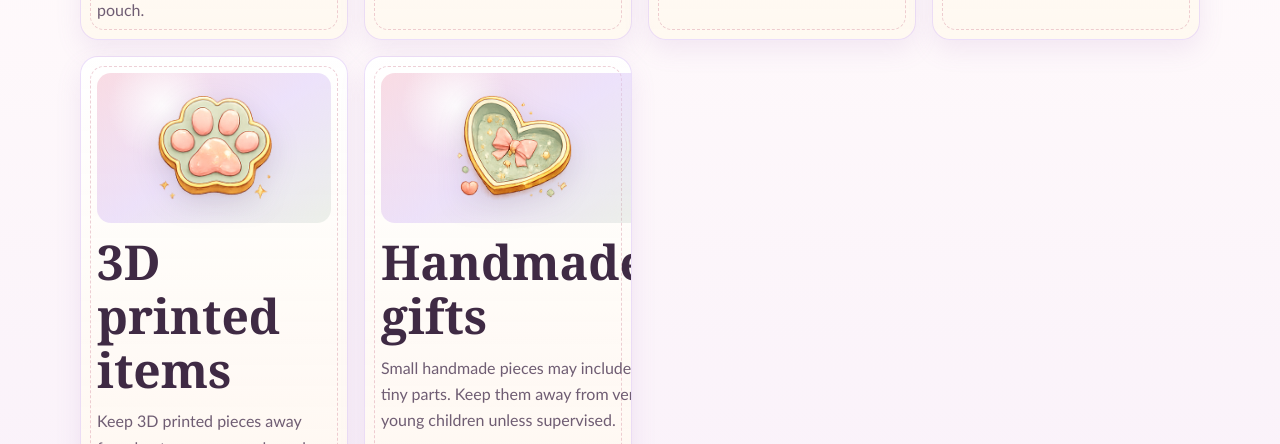
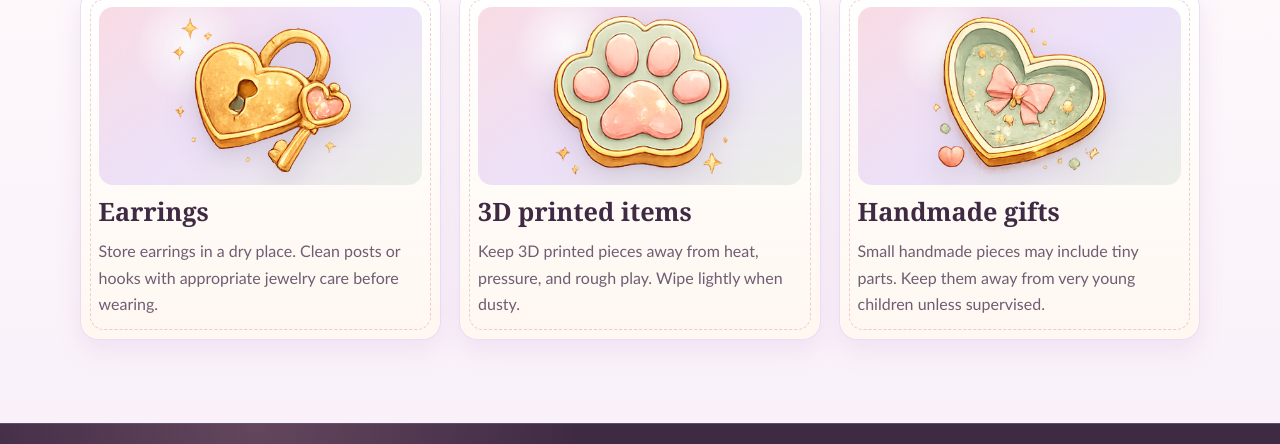
Before and after one commit to jsnwilmot/purrfectlymade, a plain HTML site: page care.html in a window 1280 px wide. Shown: the part 865-1309 px from the top of the page. Drawn offline with Linux system fonts and the light colour scheme.

Commit message:
Fix Purrfectly Made nav and cards

```diff
--- a/assets/css/styles.css
+++ b/assets/css/styles.css
@@ -35,6 +35,7 @@
 html {
   scroll-behavior: smooth;
   overflow-x: hidden;
+  scroll-padding-top: 96px;
 }
 
 body {
@@ -91,7 +92,7 @@ a:hover {
 .site-header {
   position: sticky;
   top: 0;
-  z-index: 50;
+  z-index: 1000;
   border-bottom: 1px solid rgba(143, 71, 69, 0.16);
   background: rgba(255, 248, 238, 0.95);
   backdrop-filter: blur(12px);
@@ -210,6 +211,11 @@ a:hover {
 
 main {
   overflow: hidden;
+}
+
+section,
+[id] {
+  scroll-margin-top: 96px;
 }
 
 .section,
@@ -433,27 +439,43 @@ p {
 }
 
 .gallery-grid {
-  grid-template-columns: repeat(auto-fit, minmax(230px, 1fr));
+  grid-template-columns: 1fr;
 }
 
 .gallery-card {
-  display: grid;
+  display: flex;
+  flex-direction: column;
   min-height: 100%;
   gap: 0.75rem;
-  align-content: start;
+  padding: 1rem;
+}
+
+.gallery-card h2 {
+  font-size: clamp(1.35rem, 1.1rem + 0.6vw, 1.85rem);
+  line-height: 1.15;
+}
+
+.gallery-card .button {
+  width: 100%;
+  margin-top: auto;
 }
 
 .gallery-card .item-art {
-  display: grid;
-  place-items: center;
+  display: flex;
   min-height: 150px;
+  height: 150px;
+  align-items: center;
+  justify-content: center;
+  overflow: hidden;
   border-radius: 14px;
   background: linear-gradient(145deg, rgba(246, 203, 193, 0.38), rgba(158, 189, 175, 0.24));
 }
 
 .gallery-card .item-art img {
-  width: 116px;
-  height: 116px;
+  width: auto;
+  height: auto;
+  max-width: 90%;
+  max-height: 90%;
   object-fit: contain;
   filter: drop-shadow(0 8px 14px rgba(74, 51, 40, 0.16));
 }
@@ -859,7 +881,7 @@ summary {
   top: 1rem;
   right: 1.2rem;
   color: var(--gold);
-  content: "✦";
+  content: "*";
   font-size: 1.4rem;
 }
 
@@ -867,7 +889,7 @@ summary {
   right: 2.8rem;
   bottom: 1.2rem;
   color: var(--rose);
-  content: "♡";
+  content: "";
   font-size: 1.15rem;
 }
 
@@ -1027,3 +1049,91 @@ textarea {
     min-height: 420px;
   }
 }
+
+/* Navigation and card layout tightening pass. */
+.site-header {
+  position: sticky;
+  top: 0;
+  z-index: 1000;
+  box-shadow: 0 8px 22px rgba(63, 42, 68, 0.06);
+}
+
+.card h2,
+.card h3 {
+  line-height: 1.15;
+}
+
+.icon-card h3 {
+  font-size: clamp(1.25rem, 1.05rem + 0.45vw, 1.55rem);
+}
+
+.gallery-grid {
+  align-items: stretch;
+  grid-template-columns: 1fr;
+}
+
+.gallery-card {
+  display: flex;
+  flex-direction: column;
+  height: 100%;
+  min-height: 0;
+}
+
+.gallery-card h2 {
+  font-size: clamp(1.35rem, 1.1rem + 0.6vw, 1.85rem);
+  line-height: 1.15;
+}
+
+.gallery-card p {
+  margin-bottom: 0.25rem;
+}
+
+.gallery-card .button {
+  width: 100%;
+  margin-top: auto;
+}
+
+.gallery-card .item-art {
+  display: flex;
+  height: 150px;
+  min-height: 150px;
+  align-items: center;
+  justify-content: center;
+  overflow: hidden;
+  flex: 0 0 auto;
+}
+
+.gallery-card .item-art img {
+  width: auto;
+  height: auto;
+  max-width: 90%;
+  max-height: 90%;
+  object-fit: contain;
+}
+
+@media (min-width: 640px) {
+  .gallery-grid {
+    grid-template-columns: repeat(2, minmax(0, 1fr));
+  }
+
+  .gallery-card .item-art {
+    height: 165px;
+    min-height: 165px;
+  }
+}
+
+@media (min-width: 980px) {
+  .gallery-grid {
+    grid-template-columns: repeat(3, minmax(0, 1fr));
+    gap: 1.15rem;
+  }
+
+  .gallery-card {
+    padding: 1.1rem;
+  }
+
+  .gallery-card .item-art {
+    height: 178px;
+    min-height: 178px;
+  }
+}
```
